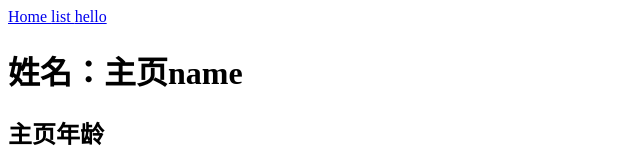
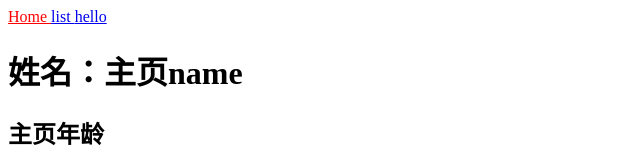
Before and after one commit to zjlzlr/vue-webpack, a Vue app: page /#/app in a window 1280 px wide. Shown: the top 160 px of the page, without its empty margins (0-640 px from the left). Built offline with nearby package versions, Linux system fonts and the light colour scheme; what vue-resource would draw is missing.

Commit message:
views视图页使用全局样式，components组件样式写在内部

```diff
--- a/index.html
+++ b/index.html
@@ -6,7 +6,7 @@
   </head>
   <body>
     <div id="app">
-	    <router-link to="app"> Home </router-link>
+	    <router-link to="app" class="red"> Home </router-link>
 	    <router-link to="list"> list </router-link>
 	    <router-link to="hello"> hello </router-link>
     	<router-view></router-view>
--- /dev/null
+++ b/src/css/style.css
@@ -0,0 +1,3 @@
+.red{
+	color:red;
+}
--- a/src/main.js
+++ b/src/main.js
@@ -6,6 +6,7 @@ Vue.use(VueResource)
 import Index from './views/App.vue'
 import List from './views/List.vue'
 import Hello from './views/Hello.vue'
+import StyleCss from './css/style.css'
 /* eslint-disable no-new */
 /*new Vue({
   el: '#app',
--- a/src/views/List.vue
+++ b/src/views/List.vue
@@ -1,6 +1,6 @@
 <template>
 <div>
-    <h1>列表姓名：{{name}}</h1>
+    <span class="red">列表姓名：{{name}}</span>
     <h2>列表：{{age}}</h2>
     {{userList}}
     <button @click="golist">查看主页</button>
```
